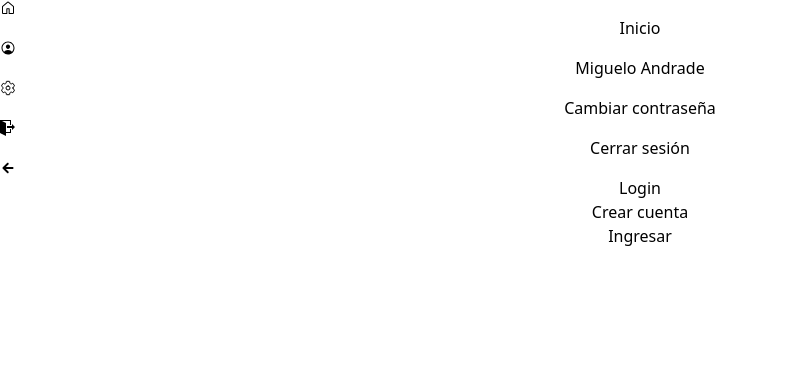
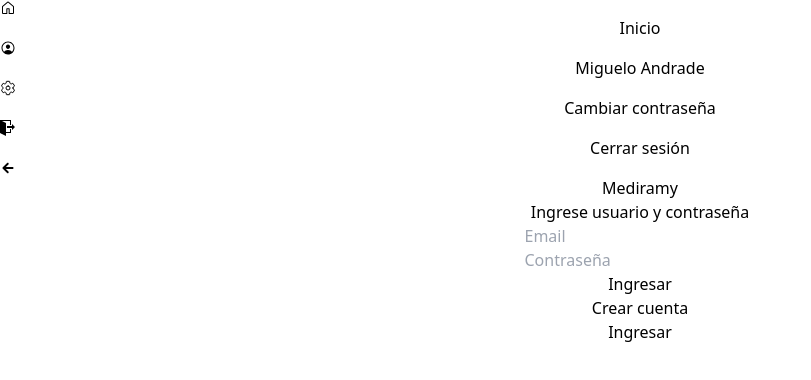
Before and after one commit to LuisLescano988/medical-front, a React (Vite) app: page /login in a window 1280 px wide. Shown: the top 380 px of the page, without its empty margins (0-811 px from the left). Built offline with nearby package versions, Linux system fonts and the light colour scheme.

Commit message:
created provisory signin login components working

```diff
--- a/src/Components/Login.jsx
+++ b/src/Components/Login.jsx
@@ -1,9 +1,69 @@
-import React from 'react'
+import React, { useState } from 'react'
+import { useDispatch } from 'react-redux'
+import { Link } from 'react-router-dom'
+import { loginUser } from '../Middleware/Actions'
+import Swal from 'sweetalert2'
 
 const Login = () => {
-  return (
-    <div>Login</div>
-  )
+    const dispatch = useDispatch()
+
+    const [userLogin, setUserLogin] = useState({
+        username: "",
+        password: "",
+    })
+
+    const handleInputChange = (e, key) => {
+        setUserLogin({
+            ...userLogin,
+            [key]: e.target.value
+        })
+    }
+
+    console.log(userLogin)
+
+    const handleLogin = () => {
+        dispatch(loginUser(userLogin))
+            .then(() => {
+                setUserLogin({})
+                Swal.fire(`Si anda`);
+            })
+            .catch(error => {
+                console.error('Error al registrar el usuario:', error);
+                Swal.fire('Error al registrar el usuario')
+            });
+    }
+
+    return (
+        <div className='flex flex-col justify-between h-full w-full px-[4%]'>
+            <div className=' text-left h-1/4 pt-[4%]'>
+                <div className=' font-bold text-2xl'>
+                    Mediramy
+                </div>
+                <div>
+                    Ingrese usuario y contraseña
+                </div>
+            </div>
+            <div className=' h-3/4'>
+                <form className='flex flex-col relative h-full pb-[1%] justify-evenly' action="">
+                    <div className=' flex flex-col h-[40%] justify-around'>
+                        <div>
+                            <input className=' p-1 rounded-md border border-slate-400 w-full'
+                            type="text" placeholder='Email' onChange={(e) => handleInputChange(e, 'username')}/>
+                        </div>
+                        <div>
+                            <input className=' p-1 rounded-md border border-slate-400 w-full'
+                            type="text" placeholder='Contraseña' onChange={(e) => handleInputChange(e, 'password')}/>
+                        </div>
+                    </div>
+                    <div className=' bg-yellow-50 rounded-md p-2'
+                    onClick={handleLogin}>
+                        Ingresar
+                    </div>
+
+                </form>
+            </div>
+        </div>
+    )
 }
 
 export default Login
--- a/src/Components/Register.jsx
+++ b/src/Components/Register.jsx
@@ -1,36 +1,78 @@
-import React from 'react'
+import React, { useEffect, useState } from 'react'
+import { useDispatch } from 'react-redux'
+import { addUser } from '../Middleware/Actions'
+import Swal from 'sweetalert2'
 
 const Register = () => {
+    const dispatch = useDispatch()
+
+    const [userRegister, setUserRegister] = useState({
+        first_name: "",
+        last_name: "",
+        email: "",
+        password: "",
+        username:"",
+        is_medico: true,
+        is_verified: false,
+    })
+
+    const handleInputChange = (e, key) => {
+        if (key === 'email') {
+            setUserRegister({
+                ...userRegister,
+                [key]: e.target.value,
+                username: e.target.value // Set the value of 'username' to the 'email' input value
+            })
+        } else {
+            setUserRegister({
+                ...userRegister,
+                [key]: e.target.value
+            })
+        }
+    }
+
+
+    const handleregister = () => {
+        dispatch(addUser(userRegister))
+            .then(() => {
+                setUserRegister({})
+                Swal.fire(`Revise su correo para confirmar la registración`);
+            })
+            .catch(error => {
+                console.error('Error al registrar el usuario:', error);
+                Swal.fire('Error al registrar el usuario')
+            });
+    }
+
+
     return (
-        <div className='flex flex-col '>
-            <div className=' text-left mt-[3%] mb-[3%]'>
+        <div className='flex flex-col justify-between h-full w-full px-[4%]'>
+            <div className=' text-left h-1/4 pt-[4%]'>
                 <div className=' font-bold text-2xl'>
-                    MEDIRAMY
+                    Mediramy
                 </div>
                 <div>
-                    Registrarse para comenzas
+                    Registrarse para comenzar
                 </div>
             </div>
-            <div>
-                <form action="">
-                    <div className=' flex flex-row justify-around'>
-                        <input className=' w-11/12' type="text" placeholder='Nombre' />
-                        <input className=' w-11/12' type="text" placeholder='Apellido' />
+            <div className=' h-3/4'>
+                <form className='flex flex-col h-full pb-[5%] justify-between' action="">
+                    <div className=' flex flex-row w-full justify-between'>
+                        <input className=' p-1 rounded-md border border-slate-400 w-[48%]'
+                        type="text" placeholder='Nombre' onChange={(e) => handleInputChange(e, 'first_name')}
+                        />
+                        <input className=' p-1 rounded-md border border-slate-400 w-[48%]'
+                        type="text" placeholder='Apellido' onChange={(e) => handleInputChange(e, 'last_name')} />
                     </div>
                     <div>
-                        <select name="usuario" id="">
-                            <option value=""></option>
-                            <option value="true">Medico</option>
-                            <option value="false">Asistente</option>
-                        </select>
+                        <input className=' p-1 rounded-md border border-slate-400 w-full'
+                        type="text" placeholder='Email' onChange={(e) => handleInputChange(e, 'email')}/>
                     </div>
                     <div>
-                        <input type="text" placeholder='Email' />
+                        <input className=' p-1 rounded-md border border-slate-400 w-full'
+                        type="text" placeholder='Contraseña' onChange={(e) => handleInputChange(e, 'password')}/>
                     </div>
-                    <div>
-                        <input type="text" placeholder='Contraseña' />
-                    </div>
-                    <div className='flex flex-row'>
+                    <div className='flex flex-row w-full justify-evenly'>
                         <div className=' flex flex-col'>
                             <div>Mas de 8 caracteres</div>
                             <div>Un caracter especial</div>
@@ -40,12 +82,11 @@
                             <div>Al menos un numero</div>
                         </div>
                     </div>
-                    <div>
+                    <div type='' onClick={handleregister}
+                        className=' bg-yellow-50 p-2 rounded-md'>
                         Registrarme
                     </div>
-                    <div>
-                        Ya tiene cuenta? <span className=' underline'>Ingrese aqui</span>
-                    </div>
+
                 </form>
             </div>
         </div>
--- a/src/Middleware/Actions.jsx
+++ b/src/Middleware/Actions.jsx
@@ -10,6 +10,38 @@
 const laboratoryUrl = 'PendienteGaio'
 const qrCreateUrl = 'PendienteGaio'
 const qrReadUrl = 'PendienteGaio'
+
+export function addUser(payload) {
+    return function (dispatch) {
+        return axios
+            .post(registerUrl, payload)
+            .then((info) => {
+                const patientData = info.data
+                dispatch({
+                    type: 'ADD_USER',
+                    payload: patientData
+                });
+                console.log("AQUI")
+                return patientData;
+            });
+    }
+}
+
+export function loginUser(payload) {
+    return function (dispatch) {
+        return axios
+            .post(loginUrl, payload)
+            .then((info) => {
+                const userData = info.data
+                dispatch({
+                    type: 'LOGIN_USER',
+                    payload: userData
+                });
+                console.log("AQUI")
+                return userData;
+            });
+    }
+}
 
 export function getPatients() {
     return function (dispatch) {
--- a/src/Views/Login.jsx
+++ b/src/Views/Login.jsx
@@ -7,7 +7,7 @@
 
     return (
         <div className=' flex flex-col h-screen w-full items-center justify-center'>
-            <div className=' flex justify-center items-start w-4/12 h-2/3 rounded-2xl bg-teal-200'>{switcher ?
+            <div className=' flex justify-center items-start max-sm:w-7/12 w-4/12 h-2/3 rounded-2xl bg-teal-200'>{switcher ?
                 <Login /> :
                 <Register />
             }
--- a/src/Views/Patients.jsx
+++ b/src/Views/Patients.jsx
@@ -32,10 +32,6 @@
         })
     }
 
-    const handleSearchChange = (value)=>{
-        setSearchValue(value)
-    }
-
     const handleSubmit = () => {
         dispatch(addPatient(addPatientForm))
         .then(() => {
@@ -49,6 +45,10 @@
             console.error('Error al agregar paciente:', error);
             Swal.fire('Error al agregar paciente')
         });
+    }
+
+    const handleSearchChange = (value)=>{
+        setSearchValue(value)
     }
 
     const handleInputUpdate = (key, value) => {
```
Lines whose indentation alone changed are shown as unchanged.
